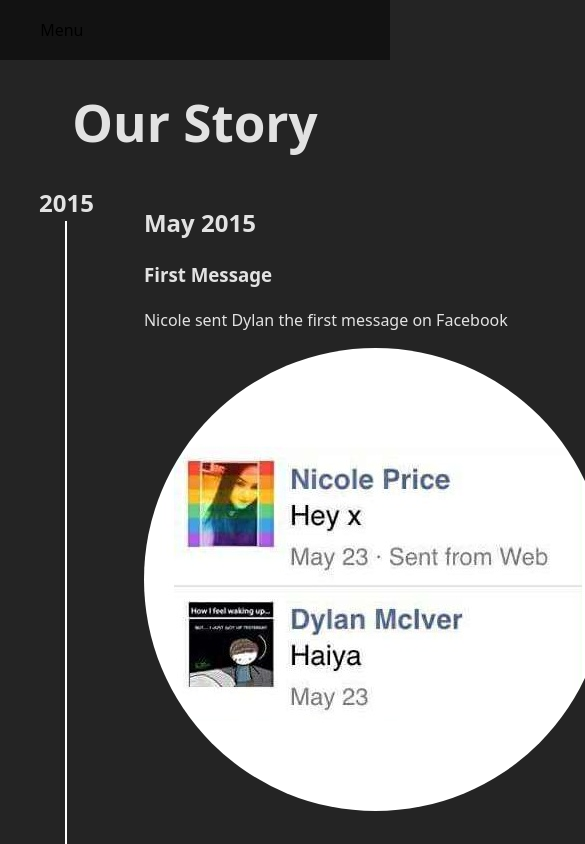
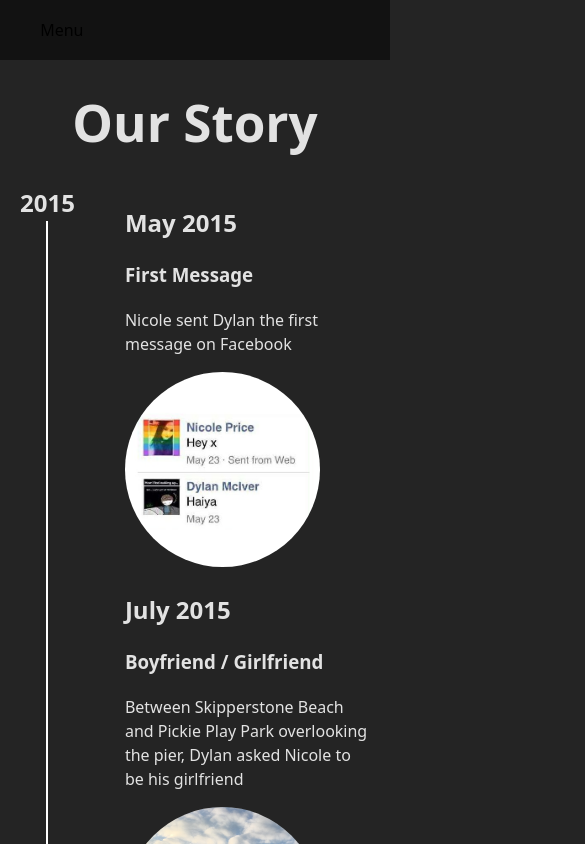
Before and after one commit to dmciver619/WeddingWebsite, a Vue app: page /WeddingWebsite/our-story in a window 390 px wide. Shown: the top 844 px of the page, 585 px wide, since content can reach past the window. Built offline with nearby package versions, Linux system fonts and the light colour scheme.

Commit message:
Fix mobile view
- Remove unused images

```diff
--- a/src/components/views/our-story/OurStory.vue
+++ b/src/components/views/our-story/OurStory.vue
@@ -16,7 +16,7 @@ import StoryItem from './StoryItem.vue';
                 <StoryItem description="Nicole sent Dylan the first message on Facebook" side="left" title="First Message" date="May 2015">
                     <img src="/src/assets/our-story/FirstMessage.jpg" />
                 </StoryItem>
-                <StoryItem description="Between Skipperstone Beach and Pickie Play Park overlooking the pier, Dylan asked Nicole to be his girlfriend" side="right" title="Boyfriend/Girlfriend" date="July 2015">
+                <StoryItem description="Between Skipperstone Beach and Pickie Play Park overlooking the pier, Dylan asked Nicole to be his girlfriend" side="right" title="Boyfriend / Girlfriend" date="July 2015">
                     <img src="/src/assets/our-story/BoyfriendGirlfriend.jpg" />
                 </StoryItem>
                 <StoryItem side="left" title="First Kiss" date="July 2015">
@@ -54,14 +54,14 @@ import StoryItem from './StoryItem.vue';
 <style>
 
 .page-title {
-    place-self: center;
+    text-align: center;
 }
 
 .story-timeline-vertical {
     display: flex;
     flex-direction: column;
     align-items: center;
-    padding: 0 10%;
+    padding: 0 20px;
 
     @media screen and (max-width: 1320px) {
         .story-timeline-section {
@@ -70,9 +70,16 @@ import StoryItem from './StoryItem.vue';
         }
     }
 
+    @media screen and (max-width: 320px) {
+        .story-timeline-section {
+            gap: 20px;
+        }
+    }
+
     img {
         border-radius: 50%;
-        max-width: 500px;
+        width: 100%;
+        max-width: 50vw;
     }
 }
 
```
Also changed, not shown: src/assets/our-story/FirstKissButNotReally.JPG (deleted), src/assets/our-story/FirstMessage.png (deleted).
